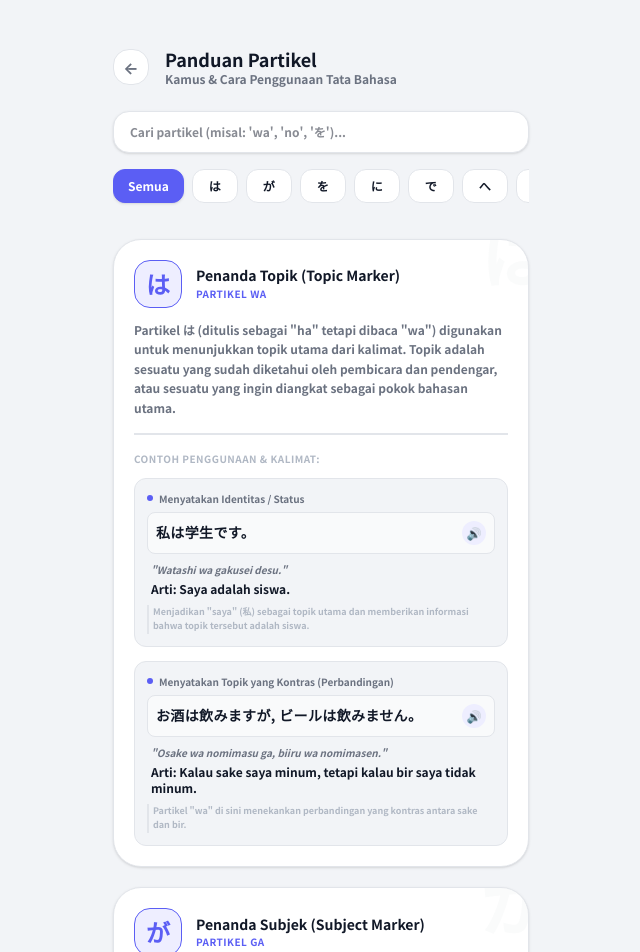
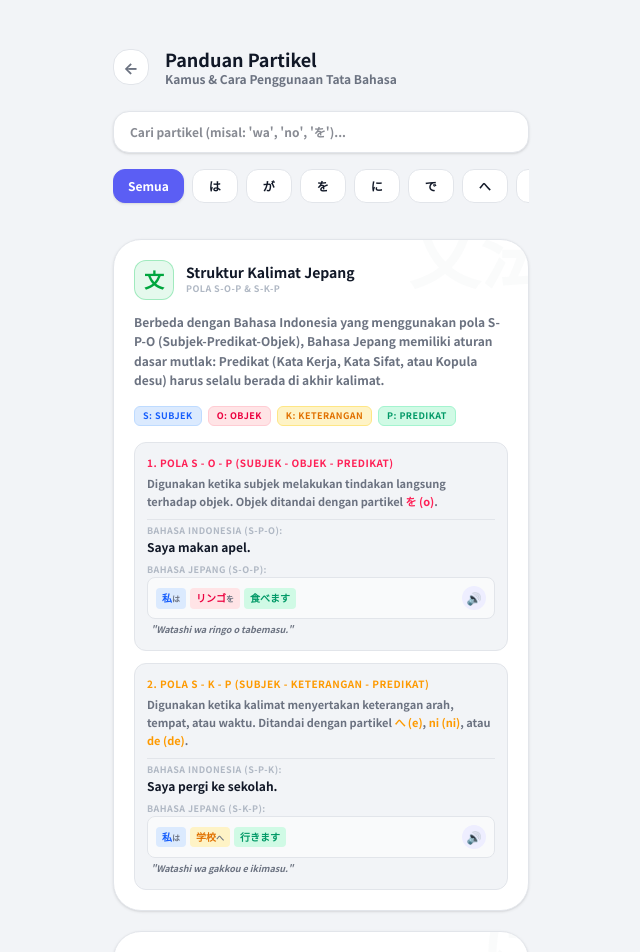
Before and after one commit to sarunk21/kotoba-quiz, a Next.js app: page /particles/guide in a window 1280 px wide. Shown: the top 952 px of the page, without its empty margins (319-959 px from the left). Built offline with nearby package versions, Linux system fonts and the light colour scheme.

Commit message:
feat: add S-O-P and S-K-P sentence structure explanations in Particles Guide

```diff
--- a/app/particles/guide/page.tsx
+++ b/app/particles/guide/page.tsx
@@ -123,6 +123,125 @@ export default function ParticleGuidePage() {
 
         {/* Guide Cards List */}
         <div className="space-y-5 flex-1">
+          {/* General Sentence Structure Info Card (only shown when no filters are active) */}
+          {!searchQuery && !selectedTag && (
+            <section className="bg-white dark:bg-[#1a1d24] border border-[var(--color-border)] rounded-[28px] p-5 shadow-sm relative overflow-hidden anim-up">
+              {/* Decorative Background */}
+              <span className="absolute -top-6 -right-6 text-7xl font-black text-gray-100/40 dark:text-gray-800/10 jp select-none pointer-events-none">
+                文法
+              </span>
+
+              <header className="flex items-center gap-3 mb-3">
+                <div className="w-10 h-10 rounded-xl bg-green-500/10 dark:bg-green-500/20 flex items-center justify-center border border-green-500/30">
+                  <span className="text-xl font-black text-green-600 dark:text-green-400 jp leading-none">文</span>
+                </div>
+                <div>
+                  <h2 className="text-sm font-black text-[var(--color-text-1)] leading-snug">
+                    Struktur Kalimat Jepang
+                  </h2>
+                  <p className="text-[9px] font-bold text-[var(--color-text-3)] uppercase tracking-wider">
+                    Pola S-O-P & S-K-P
+                  </p>
+                </div>
+              </header>
+
+              <div className="text-xs font-semibold text-[var(--color-text-2)] leading-relaxed space-y-3">
+                <p>
+                  Berbeda dengan Bahasa Indonesia yang menggunakan pola <strong>S-P-O</strong> (Subjek-Predikat-Objek), Bahasa Jepang memiliki aturan dasar mutlak: <strong>Predikat (Kata Kerja, Kata Sifat, atau Kopula desu) harus selalu berada di akhir kalimat.</strong>
+                </p>
+
+                <div className="flex flex-wrap gap-1.5 py-1">
+                  <span className="px-2 py-0.5 rounded-md text-[9px] font-black uppercase tracking-wider bg-blue-100 dark:bg-blue-900/30 text-blue-600 dark:text-blue-400 border border-blue-200 dark:border-blue-800/40">S: Subjek</span>
+                  <span className="px-2 py-0.5 rounded-md text-[9px] font-black uppercase tracking-wider bg-rose-100 dark:bg-rose-900/30 text-rose-600 dark:text-rose-400 border border-rose-200 dark:border-rose-800/40">O: Objek</span>
+                  <span className="px-2 py-0.5 rounded-md text-[9px] font-black uppercase tracking-wider bg-amber-100 dark:bg-amber-900/30 text-amber-600 dark:text-amber-400 border border-amber-200 dark:border-amber-800/40">K: Keterangan</span>
+                  <span className="px-2 py-0.5 rounded-md text-[9px] font-black uppercase tracking-wider bg-emerald-100 dark:bg-emerald-900/30 text-emerald-600 dark:text-emerald-400 border border-emerald-200 dark:border-emerald-800/40">P: Predikat</span>
+                </div>
+
+                {/* SOP Section */}
+                <div className="rounded-xl p-3 bg-[var(--color-bg)] border border-[var(--color-border)]">
+                  <h4 className="text-[10px] font-black text-rose-500 uppercase tracking-wider mb-1">
+                    1. Pola S - O - P (Subjek - Objek - Predikat)
+                  </h4>
+                  <p className="text-[11px] text-[var(--color-text-2)] mb-2">
+                    Digunakan ketika subjek melakukan tindakan langsung terhadap objek. Objek ditandai dengan partikel <span className="jp font-bold text-rose-500">を (o)</span>.
+                  </p>
+
+                  {/* Indo vs JP Comparison */}
+                  <div className="grid grid-cols-1 gap-2 pt-1 border-t border-[var(--color-border)] mt-1.5">
+                    <div>
+                      <p className="text-[9px] font-black text-[var(--color-text-3)] uppercase tracking-wider">Bahasa Indonesia (S-P-O):</p>
+                      <p className="text-xs font-bold text-[var(--color-text-1)]">Saya makan apel.</p>
+                    </div>
+                    <div>
+                      <p className="text-[9px] font-black text-[var(--color-text-3)] uppercase tracking-wider">Bahasa Jepang (S-O-P):</p>
+
+                      {/* Playable Row */}
+                      <button
+                        onClick={() => handlePlayVoice('私はリンゴを食べます。')}
+                        className="w-full text-left bg-white/60 hover:bg-white dark:bg-[#1a1d24]/60 dark:hover:bg-[#1a1d24] border border-[var(--color-border)] rounded-lg p-2 flex items-center justify-between gap-3 group active:scale-[0.99] transition-all cursor-pointer"
+                        title="Klik untuk mendengar suara pelafalan"
+                      >
+                        <div className="flex flex-wrap items-center gap-1">
+                          <span className="px-1.5 py-0.5 rounded text-[10px] font-bold bg-blue-100 dark:bg-blue-900/30 text-blue-600 dark:text-blue-400">私<span className="text-[8px] font-semibold text-[var(--color-text-2)]">は</span></span>
+                          <span className="px-1.5 py-0.5 rounded text-[10px] font-bold bg-rose-100 dark:bg-rose-900/30 text-rose-600 dark:text-rose-400">リンゴ<span className="text-[8px] font-semibold text-[var(--color-text-2)]">を</span></span>
+                          <span className="px-1.5 py-0.5 rounded text-[10px] font-bold bg-emerald-100 dark:bg-emerald-900/30 text-emerald-600 dark:text-emerald-400">食べます</span>
+                        </div>
+                        <span className="text-xs flex items-center justify-center w-6 h-6 rounded-full bg-[var(--color-accent-light)] text-[var(--color-accent)] group-hover:scale-110 transition-transform shrink-0">
+                          🔊
+                        </span>
+                      </button>
+
+                      <p className="text-[9px] font-semibold text-[var(--color-text-2)] italic mt-1 pl-1">
+                        &quot;Watashi wa ringo o tabemasu.&quot;
+                      </p>
+                    </div>
+                  </div>
+                </div>
+
+                {/* SKP Section */}
+                <div className="rounded-xl p-3 bg-[var(--color-bg)] border border-[var(--color-border)]">
+                  <h4 className="text-[10px] font-black text-amber-500 uppercase tracking-wider mb-1">
+                    2. Pola S - K - P (Subjek - Keterangan - Predikat)
+                  </h4>
+                  <p className="text-[11px] text-[var(--color-text-2)] mb-2">
+                    Digunakan ketika kalimat menyertakan keterangan arah, tempat, atau waktu. Ditandai dengan partikel <span className="jp font-bold text-amber-500">へ (e)</span>, <span className="jp font-bold text-amber-500">ni (ni)</span>, atau <span className="jp font-bold text-amber-500">de (de)</span>.
+                  </p>
+
+                  {/* Indo vs JP Comparison */}
+                  <div className="grid grid-cols-1 gap-2 pt-1 border-t border-[var(--color-border)] mt-1.5">
+                    <div>
+                      <p className="text-[9px] font-black text-[var(--color-text-3)] uppercase tracking-wider">Bahasa Indonesia (S-P-K):</p>
+                      <p className="text-xs font-bold text-[var(--color-text-1)]">Saya pergi ke sekolah.</p>
+                    </div>
+                    <div>
+                      <p className="text-[9px] font-black text-[var(--color-text-3)] uppercase tracking-wider">Bahasa Jepang (S-K-P):</p>
+
+                      {/* Playable Row */}
+                      <button
+                        onClick={() => handlePlayVoice('私は学校へ行きます。')}
+                        className="w-full text-left bg-white/60 hover:bg-white dark:bg-[#1a1d24]/60 dark:hover:bg-[#1a1d24] border border-[var(--color-border)] rounded-lg p-2 flex items-center justify-between gap-3 group active:scale-[0.99] transition-all cursor-pointer"
+                        title="Klik untuk mendengar suara pelafalan"
+                      >
+                        <div className="flex flex-wrap items-center gap-1">
+                          <span className="px-1.5 py-0.5 rounded text-[10px] font-bold bg-blue-100 dark:bg-blue-900/30 text-blue-600 dark:text-blue-400">私<span className="text-[8px] font-semibold text-[var(--color-text-2)]">は</span></span>
+                          <span className="px-1.5 py-0.5 rounded text-[10px] font-bold bg-amber-100 dark:bg-amber-900/30 text-amber-600 dark:text-amber-400">学校<span className="text-[8px] font-semibold text-[var(--color-text-2)]">へ</span></span>
+                          <span className="px-1.5 py-0.5 rounded text-[10px] font-bold bg-emerald-100 dark:bg-emerald-900/30 text-emerald-600 dark:text-emerald-400">行きます</span>
+                        </div>
+                        <span className="text-xs flex items-center justify-center w-6 h-6 rounded-full bg-[var(--color-accent-light)] text-[var(--color-accent)] group-hover:scale-110 transition-transform shrink-0">
+                          🔊
+                        </span>
+                      </button>
+
+                      <p className="text-[9px] font-semibold text-[var(--color-text-2)] italic mt-1 pl-1">
+                        &quot;Watashi wa gakkou e ikimasu.&quot;
+                      </p>
+                    </div>
+                  </div>
+                </div>
+              </div>
+            </section>
+          )}
+
           {filteredData.length === 0 ? (
             <div className="my-auto py-12 text-center rounded-[32px] bg-white dark:bg-[#1a1d24] border border-[var(--color-border)] p-6">
               <span className="text-4xl mb-3 block">🔍</span>
```
